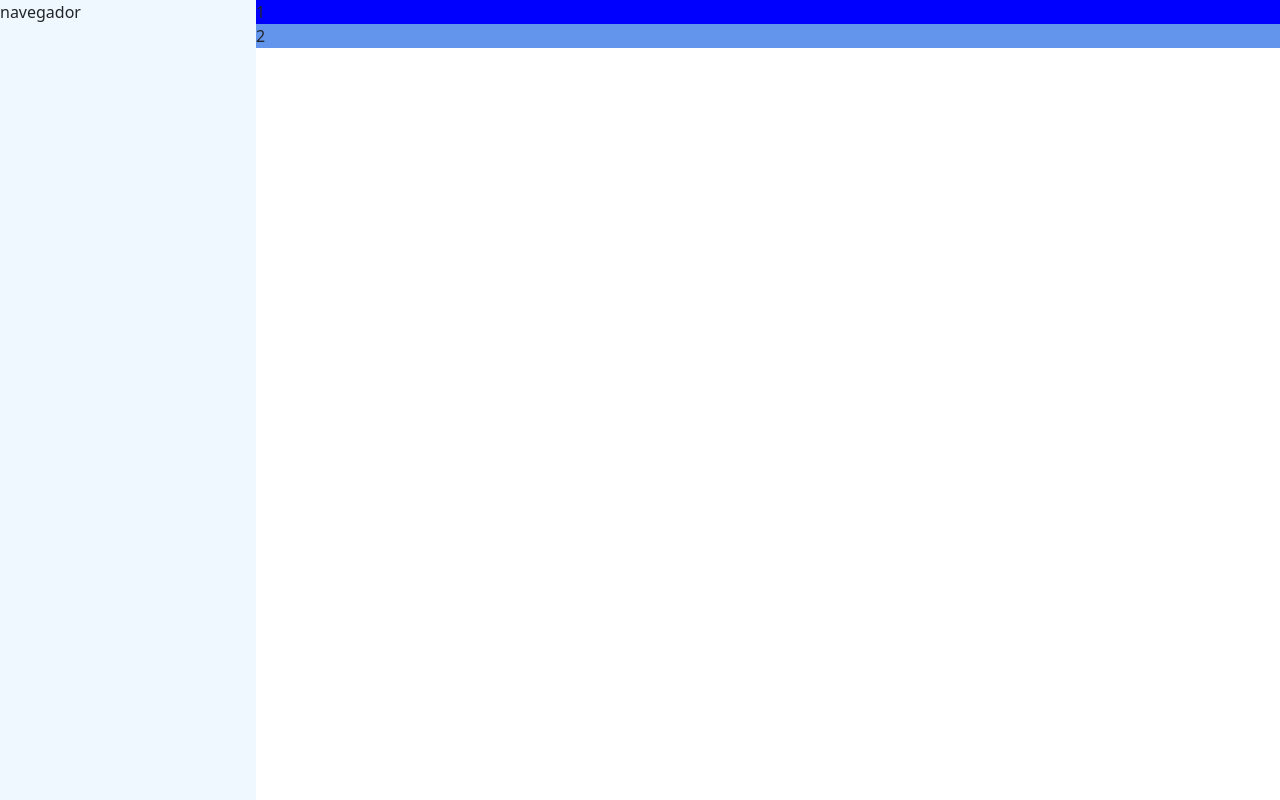
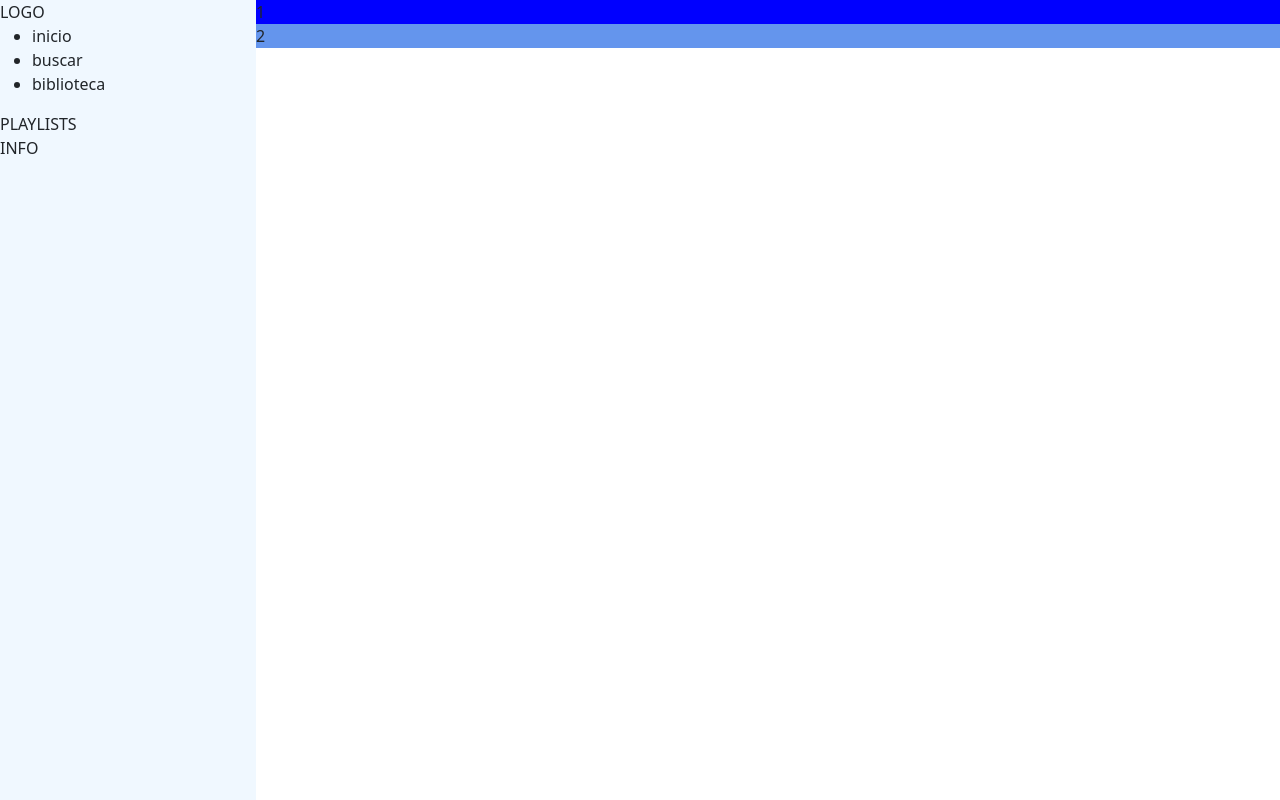
Before and after one commit to A1Daniel1/playlist, a plain HTML site: page index.html in a window 1280 px wide. Drawn offline with Linux system fonts and the light colour scheme.

Commit message:
add the nav elements

```diff
--- a/index.html
+++ b/index.html
@@ -14,7 +14,20 @@
     <div id="elemento-1">1</div>
     <div id="elemento-2">2</div>
 
-    <nav id="navegador">navegador</nav>
+    <nav id="navegador">
+        <div> LOGO </div>
+
+        <ul>
+            <li>inicio</li>
+            <li>buscar</li>
+            <li>biblioteca</li>
+        </ul>
+
+        <div> PLAYLISTS</di v>
+
+        <div> INFO </div>
+
+    </nav>
 
     <script src="./js/script.js"></script>
 </body>
```
